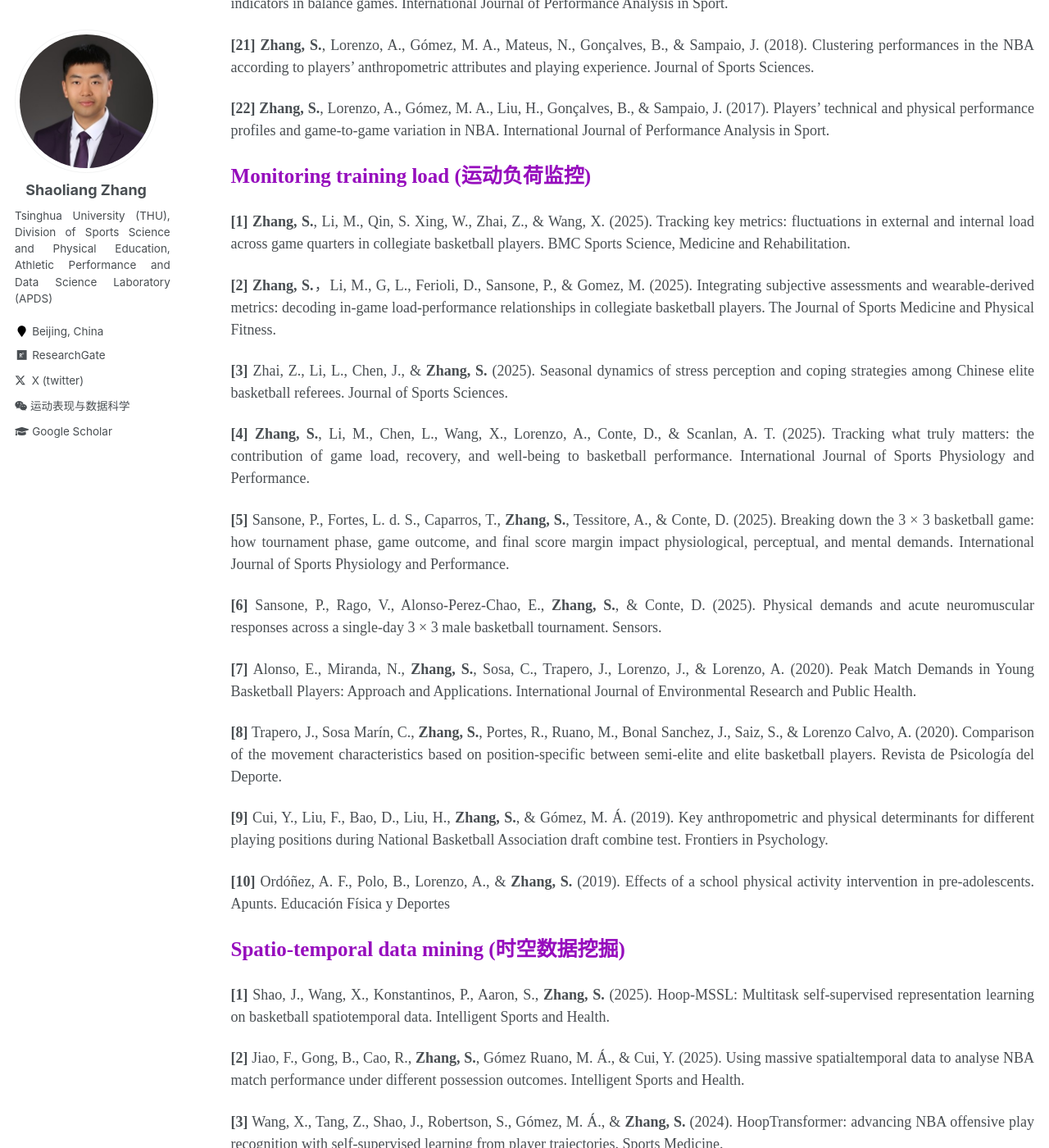
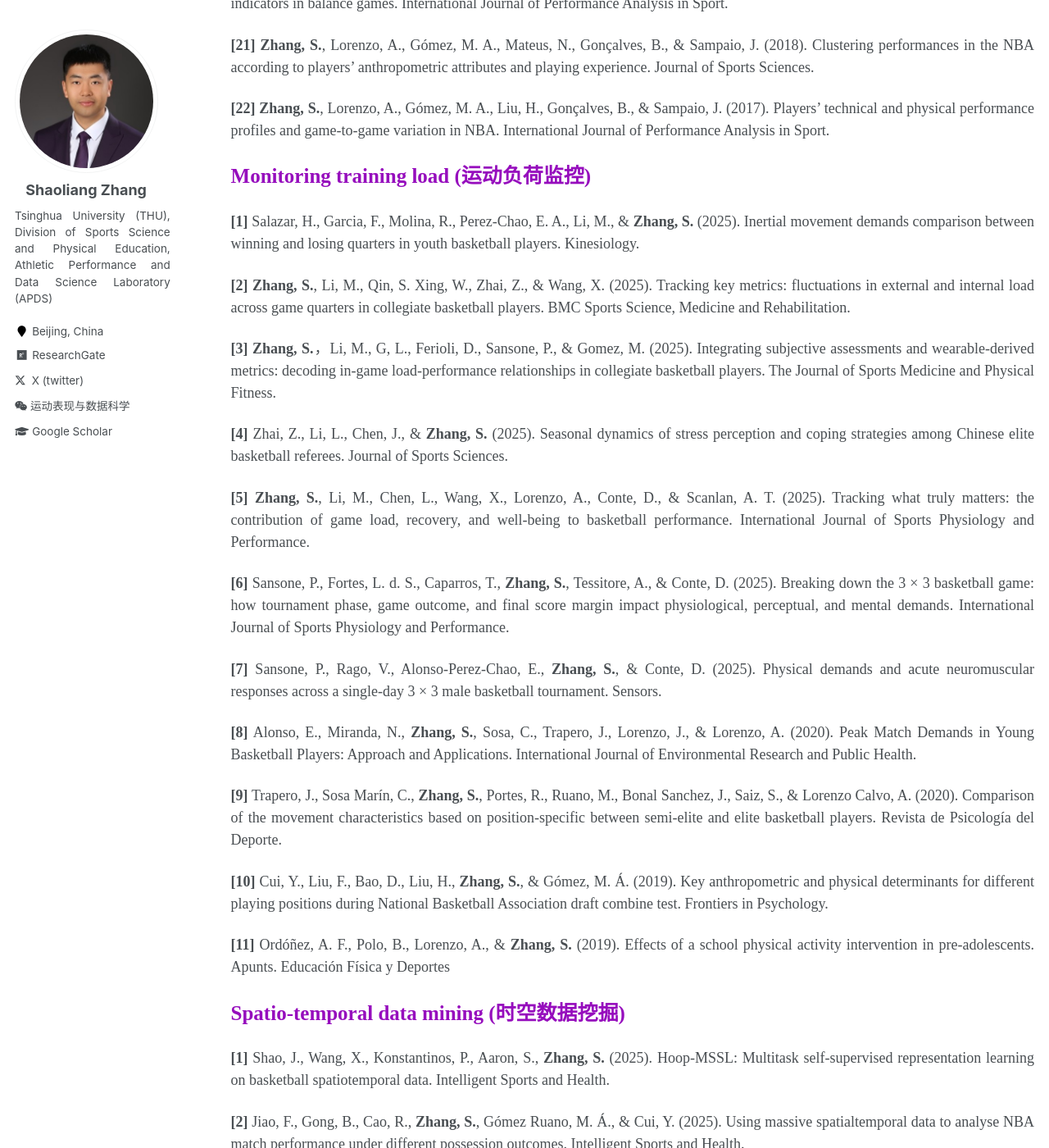
Before and after one commit to sportssuper/ZSL, a Jekyll site: the page built from _pages/publications.md, in a window 1280 px wide and 1400 px high, scrolled down 1807 px. Shown: the whole window at 82% size. Built offline with Jekyll 4.4.1, drawn with Linux system fonts in a browser that asks for light colours; a script that is not in the unit is left out.

Commit message:
Update publications.md

```diff
--- a/_pages/publications.md
+++ b/_pages/publications.md
@@ -82,25 +82,28 @@
 
 <span style="color: #960DBD; font-weight: bold; font-size: 25px;">Monitoring training load (运动负荷监控)</span>
 
-**[1]** **Zhang, S.**, Li, M., Qin, S. Xing, W., Zhai, Z., & Wang, X. (2025). Tracking key metrics: fluctuations in external and internal load across game quarters in collegiate basketball players. BMC Sports Science, Medicine and Rehabilitation.
 
-**[2]** **Zhang, S.**，Li, M., G, L., Ferioli, D., Sansone, P., & Gomez, M. (2025). Integrating subjective assessments and wearable-derived metrics: decoding in-game load-performance relationships in collegiate basketball players. The Journal of Sports Medicine and Physical Fitness.
+**[1]** Salazar, H., Garcia, F., Molina, R., Perez-Chao, E. A., Li, M., & **Zhang, S.** (2025). Inertial movement demands comparison between winning and losing quarters in youth basketball players. Kinesiology.
 
-**[3]** Zhai, Z., Li, L., Chen, J., & **Zhang, S.** (2025). Seasonal dynamics of stress perception and coping strategies among Chinese elite basketball referees. Journal of Sports Sciences.
+**[2]** **Zhang, S.**, Li, M., Qin, S. Xing, W., Zhai, Z., & Wang, X. (2025). Tracking key metrics: fluctuations in external and internal load across game quarters in collegiate basketball players. BMC Sports Science, Medicine and Rehabilitation.
 
-**[4]** **Zhang, S.**, Li, M., Chen, L., Wang, X., Lorenzo, A., Conte, D., & Scanlan, A. T. (2025). Tracking what truly matters: the contribution of game load, recovery, and well-being to basketball performance. International Journal of Sports Physiology and Performance.
+**[3]** **Zhang, S.**，Li, M., G, L., Ferioli, D., Sansone, P., & Gomez, M. (2025). Integrating subjective assessments and wearable-derived metrics: decoding in-game load-performance relationships in collegiate basketball players. The Journal of Sports Medicine and Physical Fitness.
 
-**[5]** Sansone, P., Fortes, L. d. S., Caparros, T., **Zhang, S.**, Tessitore, A., & Conte, D. (2025). Breaking down the 3 × 3 basketball game: how tournament phase, game outcome, and final score margin impact physiological, perceptual, and mental demands. International Journal of Sports Physiology and Performance.
+**[4]** Zhai, Z., Li, L., Chen, J., & **Zhang, S.** (2025). Seasonal dynamics of stress perception and coping strategies among Chinese elite basketball referees. Journal of Sports Sciences.
 
-**[6]** Sansone, P., Rago, V., Alonso-Perez-Chao, E., **Zhang, S.**, & Conte, D. (2025). Physical demands and acute neuromuscular responses across a single-day 3 × 3 male basketball tournament. Sensors.
+**[5]** **Zhang, S.**, Li, M., Chen, L., Wang, X., Lorenzo, A., Conte, D., & Scanlan, A. T. (2025). Tracking what truly matters: the contribution of game load, recovery, and well-being to basketball performance. International Journal of Sports Physiology and Performance.
 
-**[7]** Alonso, E., Miranda, N., **Zhang, S.**, Sosa, C., Trapero, J., Lorenzo, J., & Lorenzo, A. (2020). Peak Match Demands in Young Basketball Players: Approach and Applications. International Journal of Environmental Research and Public Health.
+**[6]** Sansone, P., Fortes, L. d. S., Caparros, T., **Zhang, S.**, Tessitore, A., & Conte, D. (2025). Breaking down the 3 × 3 basketball game: how tournament phase, game outcome, and final score margin impact physiological, perceptual, and mental demands. International Journal of Sports Physiology and Performance.
 
-**[8]** Trapero, J., Sosa Marín, C., **Zhang, S.**, Portes, R., Ruano, M., Bonal Sanchez, J., Saiz, S., & Lorenzo Calvo, A. (2020). Comparison of the movement characteristics based on position-specific between semi-elite and elite basketball players. Revista de Psicología del Deporte.
+**[7]** Sansone, P., Rago, V., Alonso-Perez-Chao, E., **Zhang, S.**, & Conte, D. (2025). Physical demands and acute neuromuscular responses across a single-day 3 × 3 male basketball tournament. Sensors.
 
-**[9]** Cui, Y., Liu, F., Bao, D., Liu, H., **Zhang, S.**, & Gómez, M. Á. (2019). Key anthropometric and physical determinants for different playing positions during National Basketball Association draft combine test. Frontiers in Psychology.
+**[8]** Alonso, E., Miranda, N., **Zhang, S.**, Sosa, C., Trapero, J., Lorenzo, J., & Lorenzo, A. (2020). Peak Match Demands in Young Basketball Players: Approach and Applications. International Journal of Environmental Research and Public Health.
 
-**[10]** Ordóñez, A. F., Polo, B., Lorenzo, A., & **Zhang, S.** (2019). Effects of a school physical activity intervention in pre-adolescents. Apunts. Educación Física y Deportes
+**[9]** Trapero, J., Sosa Marín, C., **Zhang, S.**, Portes, R., Ruano, M., Bonal Sanchez, J., Saiz, S., & Lorenzo Calvo, A. (2020). Comparison of the movement characteristics based on position-specific between semi-elite and elite basketball players. Revista de Psicología del Deporte.
+
+**[10]** Cui, Y., Liu, F., Bao, D., Liu, H., **Zhang, S.**, & Gómez, M. Á. (2019). Key anthropometric and physical determinants for different playing positions during National Basketball Association draft combine test. Frontiers in Psychology.
+
+**[11]** Ordóñez, A. F., Polo, B., Lorenzo, A., & **Zhang, S.** (2019). Effects of a school physical activity intervention in pre-adolescents. Apunts. Educación Física y Deportes
 
 
 
```
